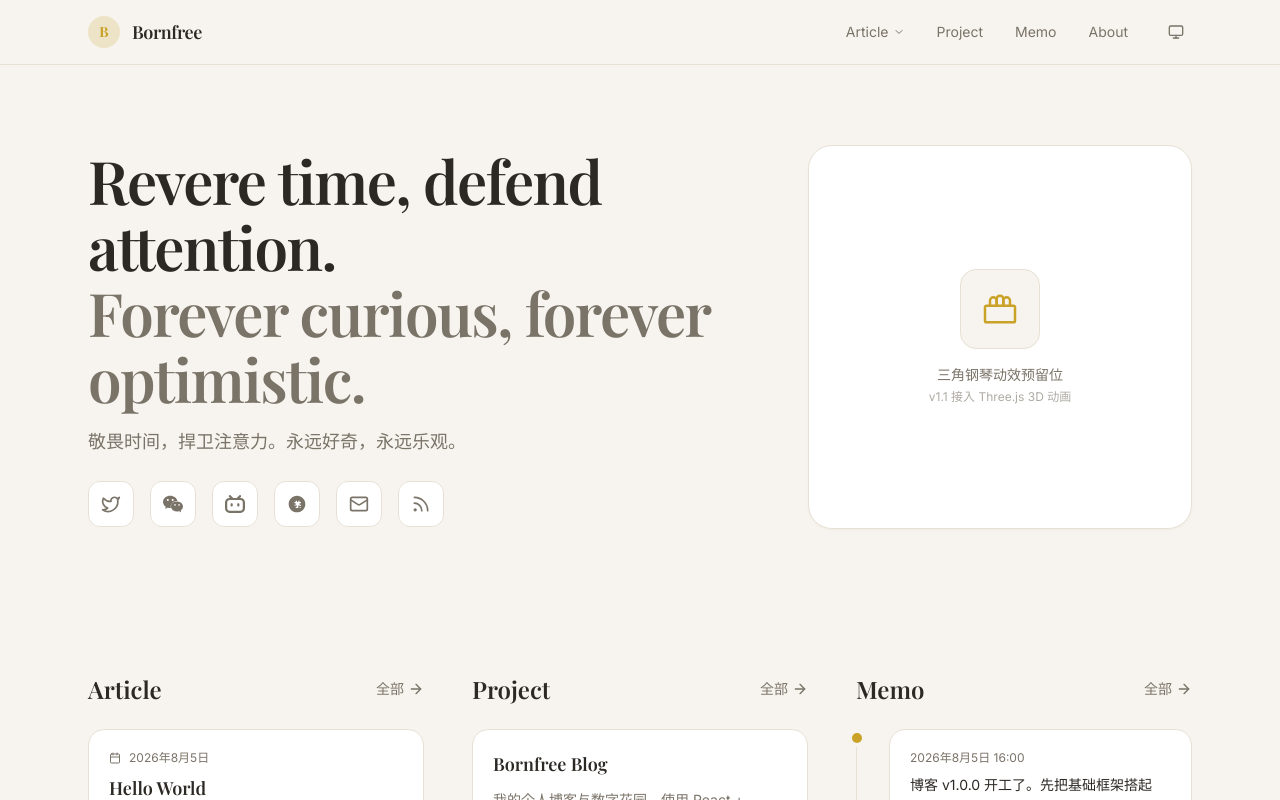
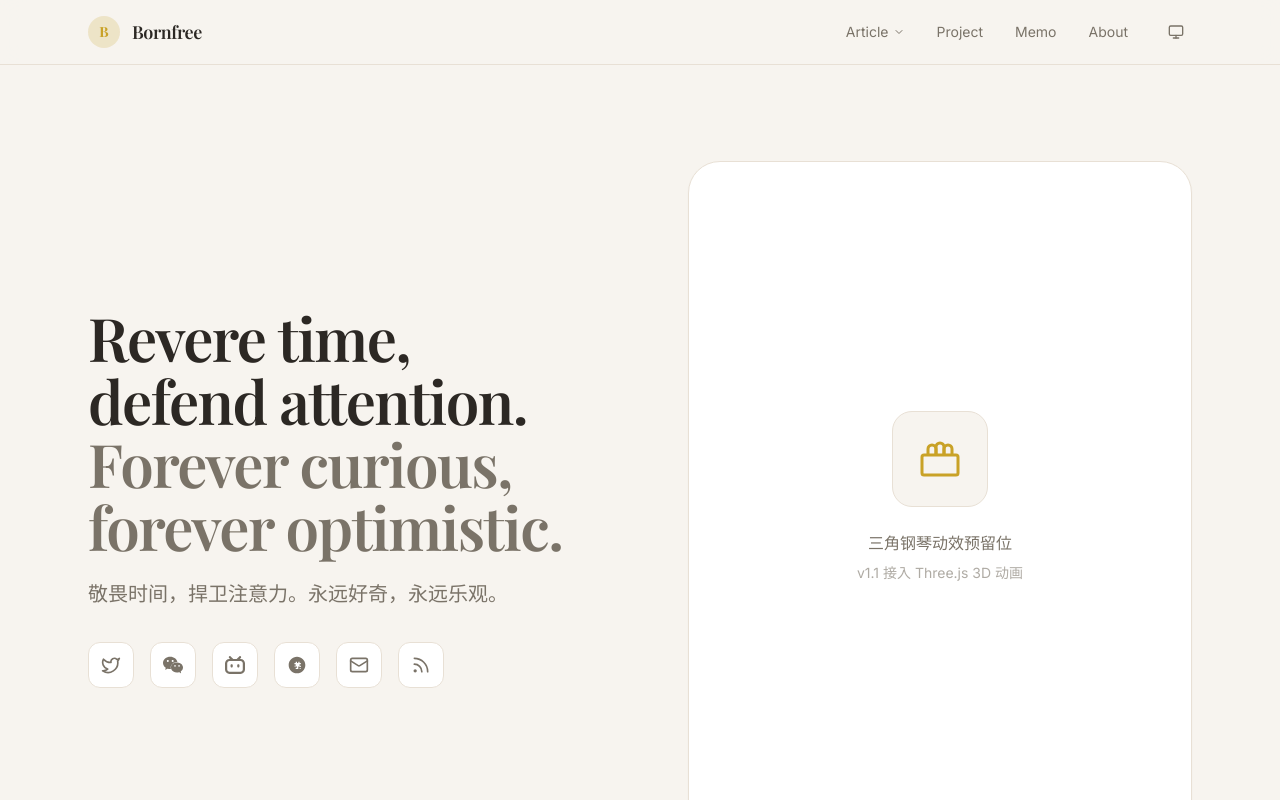
Before and after one commit to BornfreeYan/BornfreeYan.github.io, a React (Vite) app: page / in a window 1280 px wide. Shown: the top 800 px of the page. Built offline with nearby package versions, Linux system fonts and the light colour scheme.

Commit message:
design(hero): expand hero to fill viewport and push showcase below the fold

```diff
--- a/src/components/HeroSection.tsx
+++ b/src/components/HeroSection.tsx
@@ -5,17 +5,17 @@ import { SocialLinks } from './SocialLinks'
  */
 export function HeroSection() {
   return (
-    <section className="min-h-[35vh] md:min-h-[30vh] flex flex-col md:flex-row items-start md:items-center justify-center gap-8 md:gap-12 py-8 md:py-12">
+    <section className="min-h-[90vh] md:min-h-[92vh] flex flex-col md:flex-row items-center justify-center gap-10 md:gap-16 lg:gap-24 py-12 md:py-16">
       {/* Manifesto + Social Links */}
       <div className="flex-1 max-w-2xl order-2 md:order-1">
-        <h1 className="font-heading text-3xl md:text-5xl lg:text-6xl font-semibold leading-[1.1] tracking-tight text-ink dark:text-ink-dark mb-4 animate-fade-in-up hero-enter-1">
+        <h1 className="font-heading text-4xl md:text-5xl lg:text-6xl font-semibold leading-[1.05] tracking-tight text-ink dark:text-ink-dark mb-5 animate-fade-in-up hero-enter-1">
           Revere time, defend attention.
           <br />
           <span className="text-ink-muted dark:text-ink-muted-dark">
             Forever curious, forever optimistic.
           </span>
         </h1>
-        <p className="text-base md:text-lg text-ink-muted dark:text-ink-muted-dark leading-relaxed mb-6 animate-fade-in-up hero-enter-2">
+        <p className="text-lg md:text-xl text-ink-muted dark:text-ink-muted-dark leading-relaxed mb-8 max-w-lg animate-fade-in-up hero-enter-2">
           敬畏时间，捍卫注意力。永远好奇，永远乐观。
         </p>
         <div className="animate-fade-in-up hero-enter-3">
@@ -24,14 +24,14 @@ export function HeroSection() {
       </div>
 
       {/* Piano Placeholder */}
-      <div className="flex-1 max-w-sm w-full order-1 md:order-2 animate-fade-in-up hero-enter-4">
-        <div className="aspect-square rounded-3xl bg-card dark:bg-card-dark border border-border dark:border-border-dark shadow-sm flex items-center justify-center p-8 card-hover">
+      <div className="flex-1 max-w-md lg:max-w-lg w-full order-1 md:order-2 animate-fade-in-up hero-enter-4">
+        <div className="aspect-[3/4] rounded-[2rem] bg-card dark:bg-card-dark border border-border dark:border-border-dark shadow-sm flex items-center justify-center p-10 card-hover">
           <div className="text-center">
-            <div className="w-20 h-20 mx-auto mb-4 rounded-2xl bg-ivory dark:bg-ivory-dark border border-border dark:border-border-dark flex items-center justify-center">
+            <div className="w-24 h-24 mx-auto mb-6 rounded-[1.25rem] bg-ivory dark:bg-ivory-dark border border-border dark:border-border-dark flex items-center justify-center">
               <svg
                 viewBox="0 0 24 24"
                 fill="none"
-                className="w-10 h-10 text-accent dark:text-accent-dark"
+                className="w-12 h-12 text-accent dark:text-accent-dark"
                 stroke="currentColor"
                 strokeWidth="1.5"
               >
@@ -41,10 +41,10 @@ export function HeroSection() {
                 <path d="M14 10V7a2 2 0 0 1 4 0v3" />
               </svg>
             </div>
-            <p className="text-sm text-ink-muted dark:text-ink-muted-dark">
+            <p className="text-base text-ink-muted dark:text-ink-muted-dark">
               三角钢琴动效预留位
             </p>
-            <p className="text-xs text-ink-muted/60 dark:text-ink-muted-dark/60 mt-1">
+            <p className="text-sm text-ink-muted/60 dark:text-ink-muted-dark/60 mt-2">
               v1.1 接入 Three.js 3D 动画
             </p>
           </div>
```
